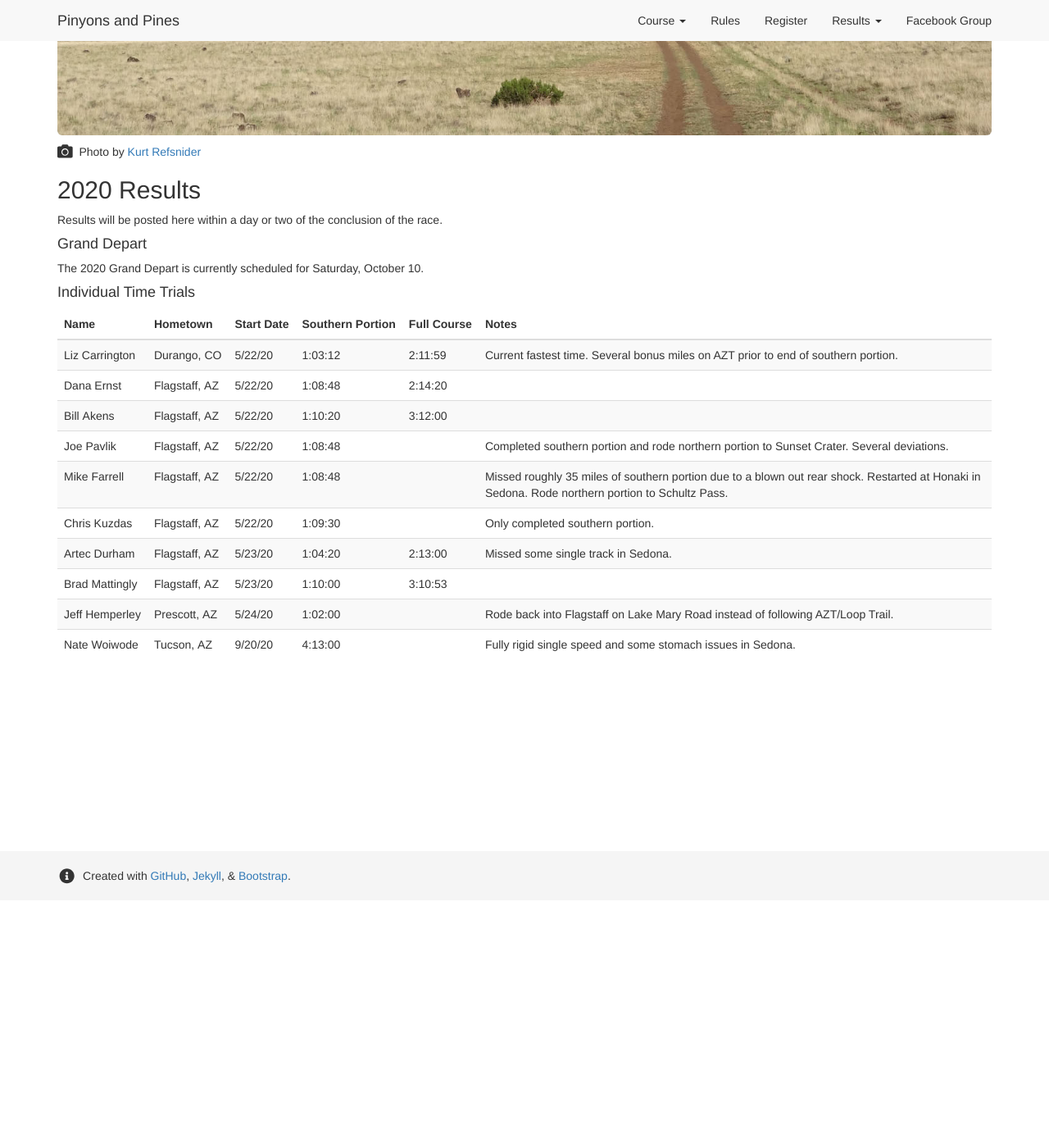
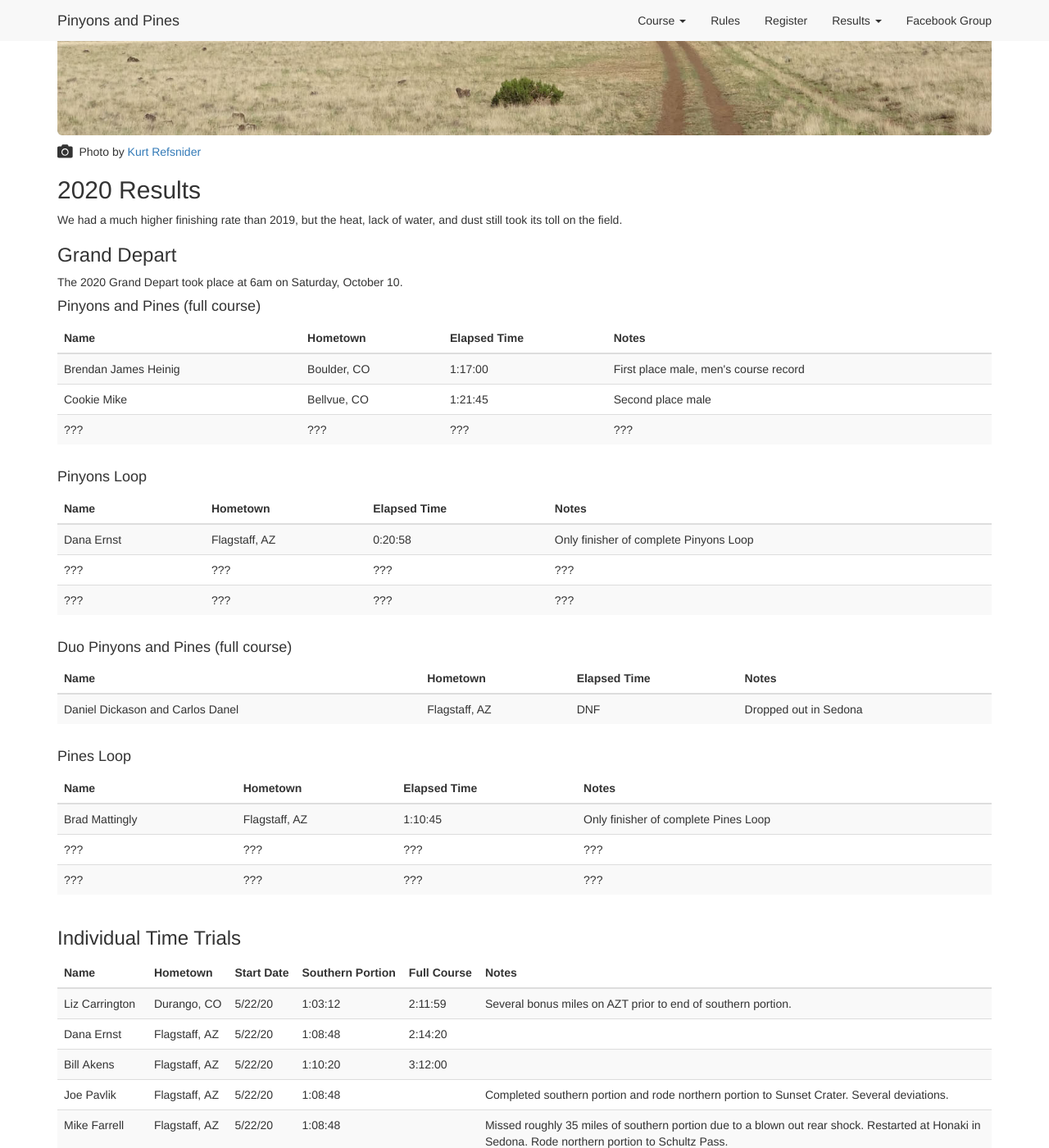
Before and after one commit to dcernst/PinyonsPines, a Jekyll site: the page built from results2020.md, in a window 1280 px wide and 1400 px high, scrolled down 302 px. Shown: the whole window at 82% size. Built offline with Jekyll 4.4.1, drawn with Linux system fonts in a browser that asks for light colours; nearby versions of some CDN libraries.

Commit message:
Update to P&P results

```diff
--- a/results2020.md
+++ b/results2020.md
@@ -10,147 +10,37 @@ layout: default
 
 ## 2020 Results
 
-Results will be posted here within a day or two of the conclusion of the race.
+We had a much higher finishing rate than 2019, but the heat, lack of water, and dust still took its toll on the field.
 
-#### Grand Depart
+### Grand Depart
 
-The 2020 Grand Depart is currently scheduled for Saturday, October 10.
+The 2020 Grand Depart took place at 6am on Saturday, October 10.
 
-<!-- <center>
+#### Pinyons and Pines (full course)
+
+<center>
 <div class="table-responsive">
 <table class="table table-striped">
 <thead>
 <tr>
 <th>Name</th>
-<th>Southern Loop</th>
-<th>Full Course</th>
+<th>Hometown</th>
+<th>Elapsed Time</th>
 <th>Notes</th>
 </tr>
 </thead>
 <tbody>
 
 <tr>
-<td>Ben Hanus (Buena Vista, CO)</td> <td>0:16:54</td> <td>1:17:20</td> <td>First place</td>
+<td>Brendan James Heinig</td> <td>Boulder, CO</td> <td>1:17:00</td> <td>First place male, men's course record</td>
 </tr>
 
 <tr>
-<td><a href="http://www.lostonabike.com/pinyons-and-pines/">Chris Seistrup</a> (Prescott, AZ)</td>	<td>0:16:49</td>	<td>1:20:10</td>	<td>Second place</td>
+<td>Cookie Mike</td>	<td>Bellvue, CO</td>	<td>1:21:45</td>	<td>Second place male</td>
 </tr>
 
 <tr>
-<td>Chris Cone (Flagstaff, AZ)</td>	<td>0:12:53</td>	<td></td>	<td>Dropped out at mile 232, fastest time for southern loop</td>
-</tr>
-
-<tr>
-<td>Dana Ernst (Flagstaff, AZ)</td>	<td>0:12:59</td>	<td></td>	<td>Dropped out at mile 255</td>
-</tr>
-
-<tr>
-<td>Ty Hopkins (American Fork, UT)</td> <td>0:12:59</td>	<td></td>	<td>Only southern loop</td>
-</tr>
-
-<tr>
-<td>Luke Ratliff (Fort Collins, CO)</td> <td>0:13:52</td>	<td></td>	<td>Only southern loop</td>
-</tr>
-
-<tr>
-<td>Micah Clinger (Flagstaff, AZ)</td> <td>0:13:52</td>	<td></td>	<td>Dropped out somewhere near Kendrick Mountain, slept at home</td>
-</tr>
-
-<tr>
-<td><a href="https://www.youtube.com/watch?v=y7pIqSvOfiE">Mack Gerrit</a> (Corona, CA)</td> <td>0:14:50</td>	<td></td>	<td>Only southern loop</td>
-</tr>
-
-<tr>
-<td>Dave Harris (St George, UT)</td> <td>0:15:02</td>	<td></td>	<td>Only southern loop</td>
-</tr>
-
-<tr>
-<td>Artec Durham (Flagstaff, AZ)</td> <td>0:16:55</td>	<td></td>	<td>Dropped out at mile 151</td>
-</tr>
-
-<tr>
-<td>Andy Havey (Plymouth, NH)</td> <td>0:17:15</td>	<td></td>	<td>Only southern loop</td>
-</tr>
-
-<tr>
-<td>Billy McMillen (Prescott, AZ)</td> <td>0:20:39</td>	<td></td>	<td>Only southern loop</td>
-</tr>
-
-<tr>
-<td>Brad Mattingly (Flagstaff, AZ)</td> <td>1:02:51</td>	<td></td>	<td>Dropped out at mile 141</td>
-</tr>
-
-<tr>
-<td>Russ Cummings (Prescott, AZ)</td> <td>1:02:51</td>	<td></td>	<td>Dropped out at mile 153</td>
-</tr>
-
-<tr>
-<td>Chris Kuzdas (Flagstaff, AZ)</td> <td>1:03:01</td>	<td></td>	<td>Dropped out at mile 153</td>
-</tr>
-
-<tr>
-<td>Dylan Turner (Tucson, AZ)</td> <td>1:03:15</td>	<td></td>	<td>Dropped out at mile 137</td>
-</tr>
-
-<tr>
-<td><a href="https://carefreewanderings.com/pinyons-and-pines-2019-fun-with-singletrack-and-snow-storms/?fbclid=IwAR3dgGCMAFy7DzIBO8vDeIRYdSmJydN419gjlpOko7mySCbfEDuOnGQcOKM">Lindsay Shepard</a> (Albuquerque, NM)</td> <td>1:03:16</td>	<td></td>	<td>Dropped out at mile 184</td>
-</tr>
-
-<tr>
-<td>Bill Akens (Flagstaff, AZ)</td> <td>1:03:26</td>	<td></td>	<td>Dropped out at mile 141</td>
-</tr>
-
-<tr>
-<td>Matthew Pacheco (Flagstaff, AZ)</td> <td>1:03:26</td>	<td></td>	<td>Only southern loop</td>
-</tr>
-
-<tr>
-<td>Jeff Taylor (Bend, OR)</td> <td>1:04:42</td>	<td></td>	<td>Only southern loop</td>
-</tr>
-
-<tr>
-<td>Brian Martin (Salt Lake City, UT)</td> <td>1:05:23</td>	<td></td>	<td>Dropped out at mile 130</td>
-</tr>
-
-<tr>
-<td>Jake Keyser (Fort Collins, CO)</td> <td>1:05:36</td>	<td></td>	<td>Dropped out at mile 137</td>
-</tr>
-
-<tr>
-<td>Spencer Holmes (Chico, CA)</td> <td>1:08:46</td>	<td></td>	<td>Only southern loop</td>
-</tr>
-
-<tr>
-<td>Adam Lisonbee (Highland, UT)</td> <td></td>	<td></td>	<td>Dropped out at mile 110</td>
-</tr>
-
-<tr>
-<td>Mike Enfield (Show Low, AZ)</td> <td></td>	<td></td>	<td>Dropped out at mile 80 with injured hand</td>
-</tr>
-
-<tr>
-<td>Nick Armstrong (Felton, CA)</td> <td></td>	<td></td>	<td>Dropped out at mile 67 with kidney issues</td>
-</tr>
-
-<tr>
-<td>Wayne Mosser (Ramona, CA)</td> <td></td>	<td></td>	<td>Dropped out at mile 67</td>
-</tr>
-
-<tr>
-<td>Patrick Lyons (Cortez, CO)</td> <td></td>	<td></td>	<td>Dropped out at mile 67</td>
-</tr>
-
-<tr>
-<td>John Schilling (Queen Creek, AZ)</td> <td></td>	<td></td>	<td>Rode part of northern loop before crashing out</td>
-</tr>
-
-<tr>
-<td>Liz Sampey (Van Life)</td> <td></td>	<td></td>	<td>Joined in for Grand Depart and rode to Sedona</td>
-</tr>
-
-<tr>
-<td>Robin Schwartz (Flagstaff, AZ)</td> <td></td>	<td></td>	<td>Joined in for Grand Depart and rode out to top of Casner Mountain and back</td>
+<td>???</td>	<td>???</td>	<td>???</td>	<td>???</td>
 </tr>
 
 </tbody>
@@ -158,43 +48,95 @@ The 2020 Grand Depart is currently scheduled for Saturday, October 10.
 </div>
 </center>
 
-#### Duo Grand Depart
+#### Pinyons Loop
 
 <center>
 <div class="table-responsive">
 <table class="table table-striped">
 <thead>
 <tr>
-<th>Team Names</th>
-<th>Southern Loop</th>
-<th>Full Course</th>
+<th>Name</th>
+<th>Hometown</th>
+<th>Elapsed Time</th>
 <th>Notes</th>
 </tr>
 </thead>
 <tbody>
 
 <tr>
-<td>Rich Wolf (Julian, CA), Sharon Sell (Boise, ID)</td> <td>1:10:09</td>	<td></td>	<td>Only southern loop</td>
+<td>Dana Ernst</td> <td>Flagstaff, AZ</td> <td>0:20:58</td> <td>Only finisher of complete Pinyons Loop</td>
 </tr>
 
 <tr>
-<td>Oliver Sieghart (Westlake Village, CA), Eric Brown (Westlake Village, CA)</td> <td>1:09:19</td>	<td></td>	<td>Only southern loop with some deviations</td>
+<td>???</td>	<td>???</td>	<td>???</td>	<td>???</td>
 </tr>
 
 <tr>
-<td>Scott Chenue (Castro Valley, CA), Jeffrey Leenhouts (Castro Valley, CA)</td> <td></td>	<td></td>	<td>Dropped out at mile 67</td>
-</tr>
-
-<tr>
-<td>Jason Hanson (Florence, AZ), Jennifer Hanson (Florence, AZ)</td> <td></td>	<td></td>	<td>Rode part of northern loop</td>
+<td>???</td>	<td>???</td>	<td>???</td>	<td>???</td>
 </tr>
 
 </tbody>
 </table>
 </div>
-</center> -->
+</center>
 
-#### Individual Time Trials
+#### Duo Pinyons and Pines (full course)
+
+<center>
+<div class="table-responsive">
+<table class="table table-striped">
+<thead>
+<tr>
+<th>Name</th>
+<th>Hometown</th>
+<th>Elapsed Time</th>
+<th>Notes</th>
+</tr>
+</thead>
+<tbody>
+
+<tr>
+<td>Daniel Dickason and Carlos Danel</td> <td>Flagstaff, AZ</td> <td>DNF</td> <td>Dropped out in Sedona</td>
+</tr>
+
+</tbody>
+</table>
+</div>
+</center>
+
+#### Pines Loop
+
+<center>
+<div class="table-responsive">
+<table class="table table-striped">
+<thead>
+<tr>
+<th>Name</th>
+<th>Hometown</th>
+<th>Elapsed Time</th>
+<th>Notes</th>
+</tr>
+</thead>
+<tbody>
+
+<tr>
+<td>Brad Mattingly</td> <td>Flagstaff, AZ</td> <td>1:10:45</td> <td>Only finisher of complete Pines Loop</td>
+</tr>
+
+<tr>
+<td>???</td>	<td>???</td>	<td>???</td>	<td>???</td>
+</tr>
+
+<tr>
+<td>???</td>	<td>???</td>	<td>???</td>	<td>???</td>
+</tr>
+
+</tbody>
+</table>
+</div>
+</center>
+
+### Individual Time Trials
 
 <center>
 <div class="table-responsive">
@@ -212,7 +154,7 @@ The 2020 Grand Depart is currently scheduled for Saturday, October 10.
 <tbody>
 
 <tr>
-<td>Liz&nbsp;Carrington</td> <td>Durango,&nbsp;CO</td> <td>5/22/20</td> <td>1:03:12</td>	<td>2:11:59</td>	<td>Current fastest time. Several bonus miles on AZT prior to end of southern portion.</td>
+<td>Liz&nbsp;Carrington</td> <td>Durango,&nbsp;CO</td> <td>5/22/20</td> <td>1:03:12</td>	<td>2:11:59</td>	<td>Several bonus miles on AZT prior to end of southern portion.</td>
 </tr>
 
 <tr>
@@ -248,7 +190,7 @@ The 2020 Grand Depart is currently scheduled for Saturday, October 10.
 </tr>
 
 <tr>
-<td>Nate&nbsp;Woiwode</td> <td>Tucson,&nbsp;AZ</td> <td>9/20/20</td>	<td>4:13:00</td> <td></td> <td>Fully rigid single speed and some stomach issues in Sedona.</td>
+<td>Nate&nbsp;Woiwode</td> <td>Tucson,&nbsp;AZ</td> <td>9/20/20</td>	<td></td> <td>4:13:00</td> <td>Fully rigid single speed and some stomach issues in Sedona.</td>
 </tr>
 
 </tbody>
```
